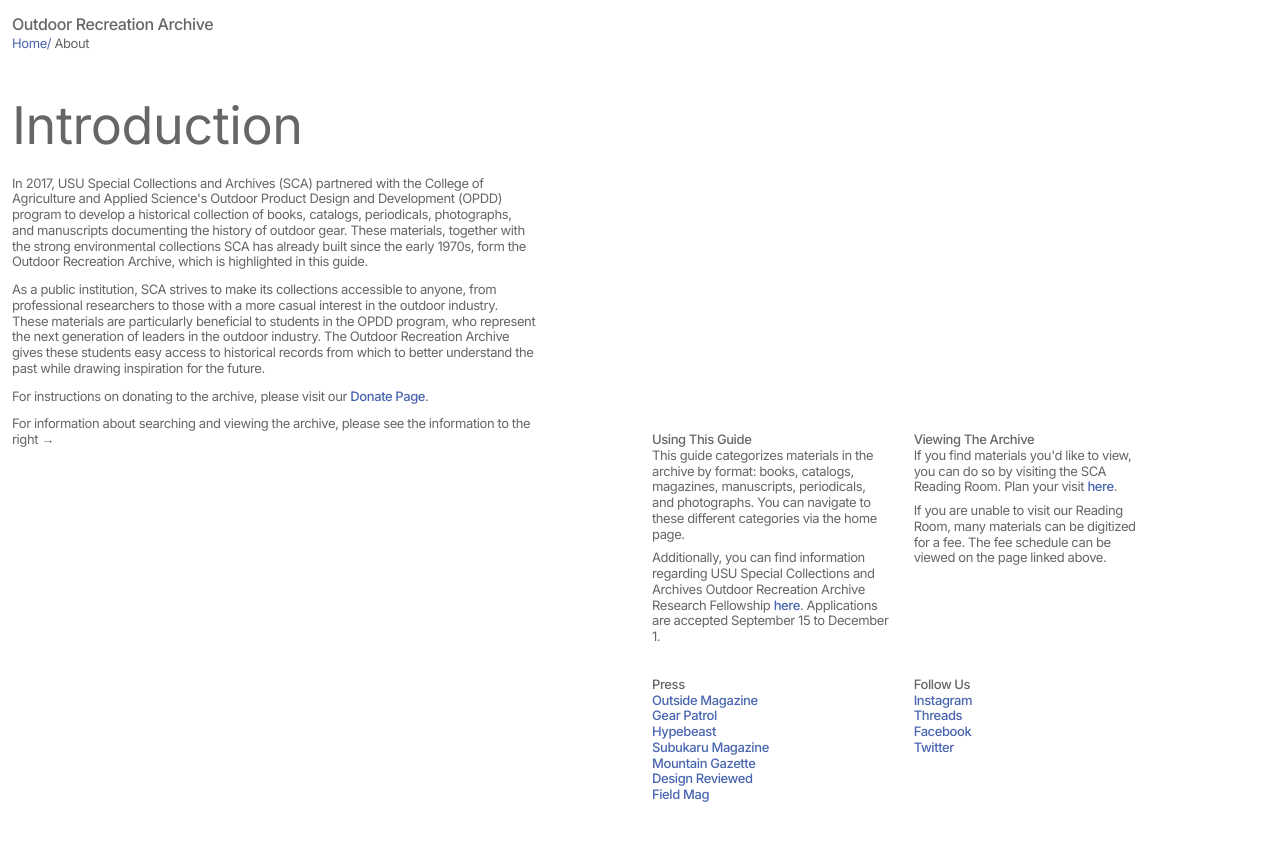
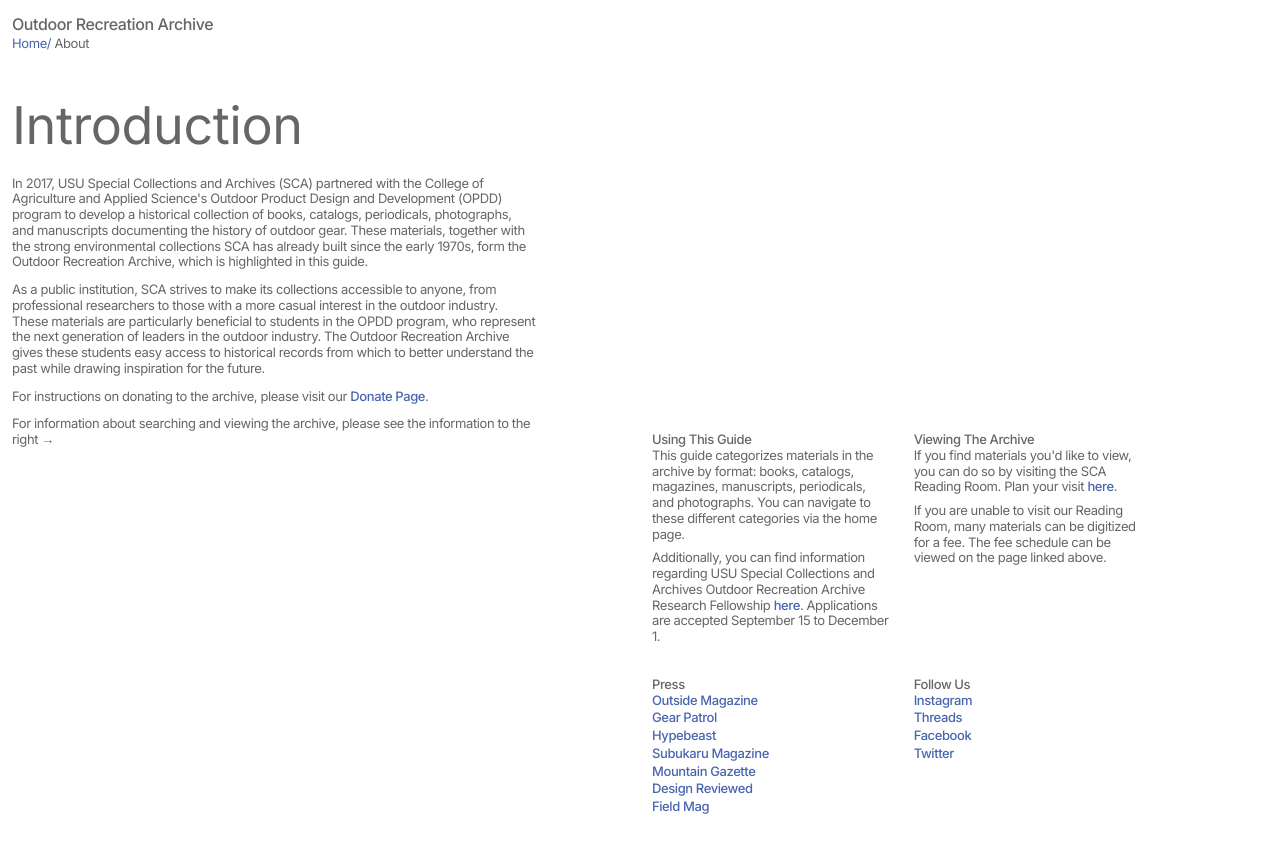
Before and after one commit to gabewolford/outdoor-recreation-archive, a Next.js app: page /about in a window 1280 px wide. Shown: the top 852 px of the page. Built offline with nearby package versions, Linux system fonts and the light colour scheme.

Commit message:
adjust vertical flex spacing between links

```diff
--- a/src/app/about/page.js
+++ b/src/app/about/page.js
@@ -96,6 +96,7 @@ export default function AboutPage() {
       <section className="grid grid-cols-4 lg:gap-0 lg:grid-cols-2 lg:col-start-7 col-span-4 lg:col-span-5 lg:row-start-3 lg:row-span-1">
         <div className="flex flex-col col-span-2 lg:col-span-1 pr-3 lg:p-3">
           <h3 className="font-medium">Press</h3>
+          <div className="flex flex-col gap-0.5">
             <a
               href="https://www.outsideonline.com/business-journal/issues/archiving-the-history-of-the-outdoor-industry/"
               target="_blank"
@@ -146,9 +147,10 @@ export default function AboutPage() {
               Field Mag
             </a>
           </div>
+        </div>
         <div className="flex flex-col col-span-2 lg:col-span-1 pl-3 lg:p-3">
           <h3 className="font-medium">Follow Us</h3>
-
+          <div className="flex flex-col gap-0.5">
             <a
               href="https://www.instagram.com/outdoorrecarchive/"
               target="_blank"
@@ -178,6 +180,7 @@ export default function AboutPage() {
               Twitter
             </a>
           </div>
+        </div>
       </section>
     </div>
   );
```
Lines whose indentation alone changed are shown as unchanged.
